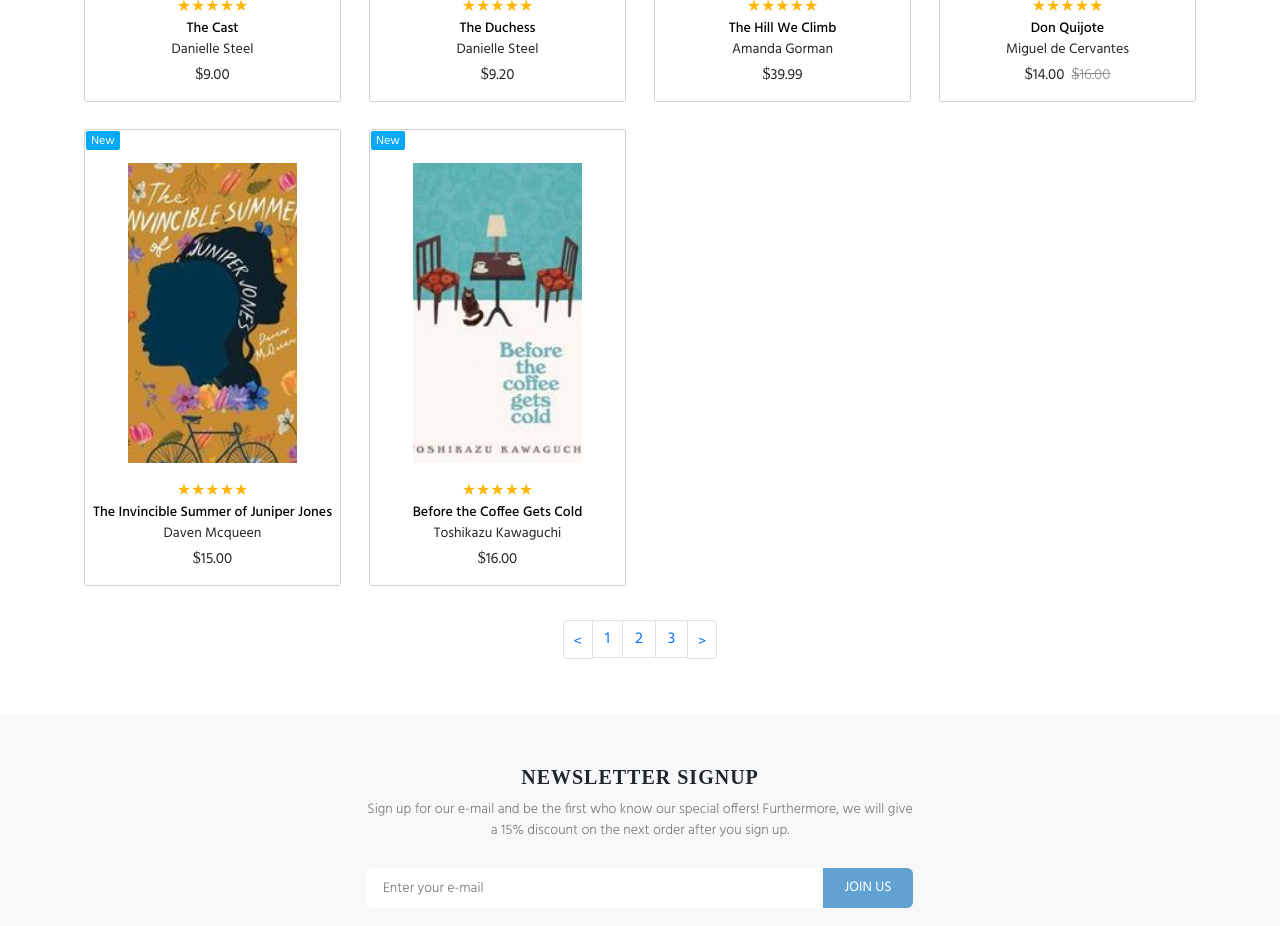
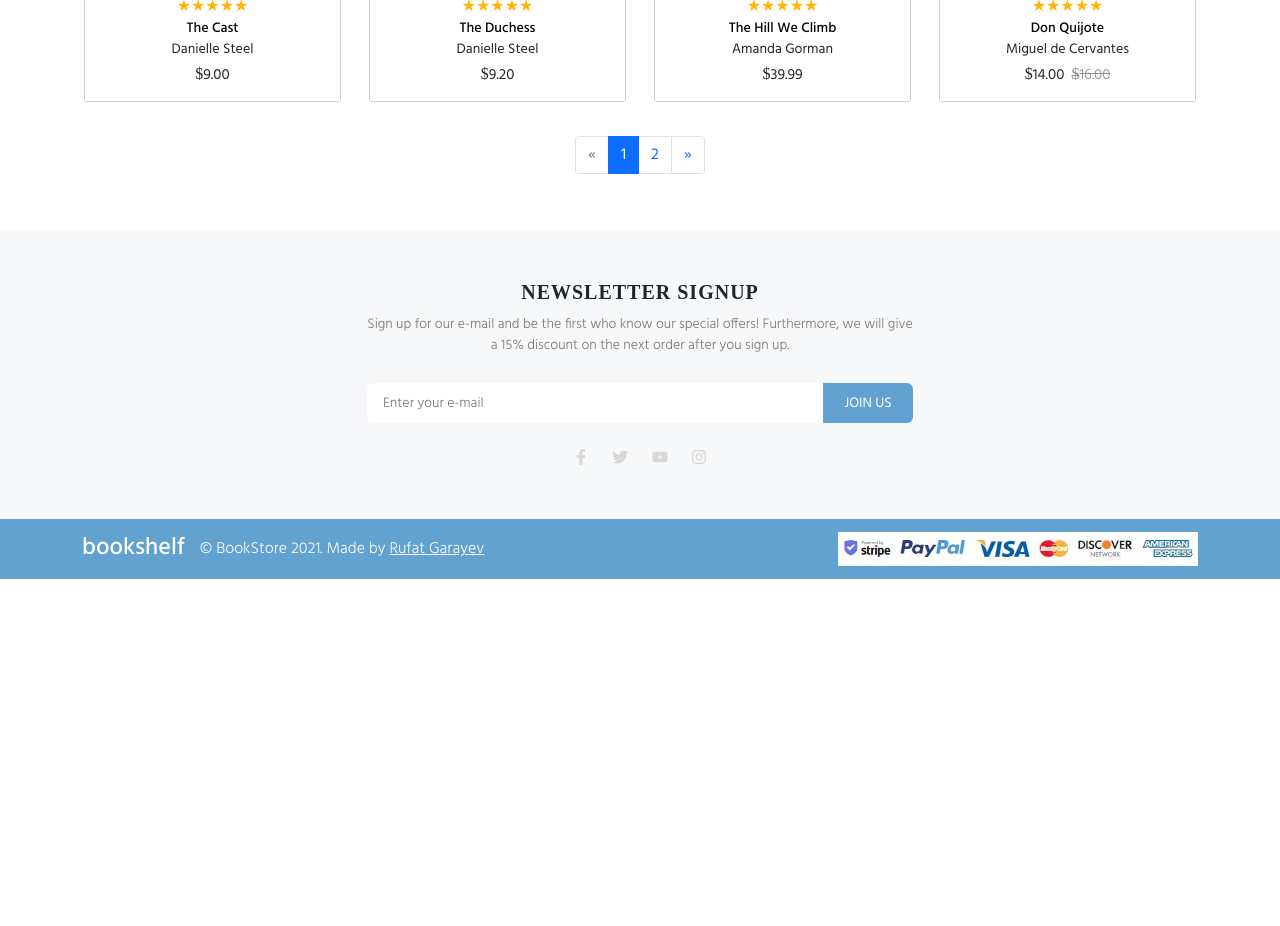
Before and after one commit to RufatGarayev/bookshelf, a React (Create React App) app: page /shop in a window 1280 px wide. Shown: the part 1580-2506 px from the top of the page. After the commit the page ends 2159 px from the top, so only its background shows below. Built offline with nearby package versions, Linux system fonts and the light colour scheme.

Commit message:
pagination done

```diff
--- a/src/components/Books/BookCards.js
+++ b/src/components/Books/BookCards.js
@@ -1,3 +1,4 @@
+import { useState } from 'react';
 import BookCard from './BookCard';
 import Pagination from '../Other/Pagination';
 import { connect } from 'react-redux';
@@ -6,12 +7,19 @@ const BookCards = (props) => {
     const { books } = props.books;
     const { cart } = props.cart;
 
+    const [currentPage, setCurrentPage] = useState(1);
+    const [booksPerPage] = useState(12);
+    const indexOfLastBook = currentPage * booksPerPage;
+    const indexOfFirstBook = indexOfLastBook - booksPerPage;
+    const currentBooks = books.slice(indexOfFirstBook, indexOfLastBook);
+    const totalPagesNum = Math.ceil(books.length / booksPerPage);
+
     return (
         <section id="books-shop">
             <div className="container">
                 <div className="row">
                     {
-                        books.map(book => (
+                        currentBooks.map(book => (
                             <div key={book.id} className="col-lg-3">
                                 <BookCard book={book} cart={cart} />
                             </div>
@@ -20,7 +28,10 @@ const BookCards = (props) => {
                 </div>
                 <div className="row">
                     <div className="col-12">
-                        <Pagination />
+                        <Pagination
+                            pages={totalPagesNum}
+                            setCurrentPage={setCurrentPage}
+                        />
                     </div>
                 </div>
             </div>
--- a/src/components/Header/DropdownCart.js
+++ b/src/components/Header/DropdownCart.js
@@ -44,7 +44,7 @@ const DropdownCart = (props) => {
                                                         <span className="book-count">{book.count}</span>
                                                         <span className="multiplication">×</span>
                                                         <p className="total-price price d-flex align-items-center">
-                                                            <span>$</span> {(book.price * book.count).toFixed(2)}
+                                                            <span>$</span> {book.price.toFixed(2)}
                                                         </p>
                                                     </li>
                                                 </ul>
--- a/src/components/Other/Pagination.js
+++ b/src/components/Other/Pagination.js
@@ -1,20 +1,51 @@
-const Pagination = () => {
+import { useEffect, useState } from "react";
+
+const Pagination = ({ pages, setCurrentPage }) => {
+    const [currentButton, setCurrentButton] = useState(1);
+    const numOfPages = [];
+
+    // getting number of the pages
+    for (let i = 1; i <= pages; i++) {
+        numOfPages.push(i);
+    };
+
+    // changing current page when click the button
+    useEffect(() => {
+        setCurrentPage(currentButton)
+    }, [currentButton, setCurrentPage]);
+
     return (
         <nav aria-label="Page navigation example" className="d-flex justify-content-center">
             <ul className="pagination">
-                <li className="page-item">
-                    <a className="page-link arrow" href="#/" aria-label="Previous">
-                        <span aria-hidden="true">﹤</span>
-                    </a>
+                <li className={currentButton === 1 ? "page-item disabled" : "page-item"}>
+                    <button
+                        className="page-link"
+                        onClick={() => setCurrentButton((prev) => prev === 1 ? prev : prev - 1)}
+                    >
+                        «
+                    </button>
                 </li>
-                <li className="page-item"><a className="page-link" href="#/">1</a></li>
-                <li className="page-item"><a className="page-link" href="#/">2</a></li>
-                <li className="page-item"><a className="page-link" href="#/">3</a></li>
-                <li className="page-item">
-                    <a className="page-link arrow" href="#/" aria-label="Next">
-                        <span aria-hidden="true">﹥</span>
-                    </a>
+                {
+                    numOfPages.map((page, index) => (
+                        <li key={index} className={currentButton === page ? "page-item active" : "page-item"}>
+                            <button
+                                className="page-link"
+                                onClick={() => setCurrentButton(page)}
+                            >
+                                {page}
+                            </button>
+                        </li>
+                    ))
+                }
+                <li className={currentButton === numOfPages.length ? "page-item disabled" : "page-item"}>
+                    <button
+                        className="page-link"
+                        onClick={() => setCurrentButton((prev) => prev === numOfPages.length ? prev : prev + 1)}
+                    >
+                        »
+                    </button>
                 </li>
+
             </ul>
         </nav>
     )
--- a/src/sass/_shop.scss
+++ b/src/sass/_shop.scss
@@ -74,10 +74,13 @@
     .pagination {
       padding-top: 7px;
       li {
-        a {
+        button {
           &:hover {
             color: white;
             background-color: rgb(98, 162, 210);
+          }
+          &:focus {
+            box-shadow: none !important;
           }
         }
         .arrow {
```
